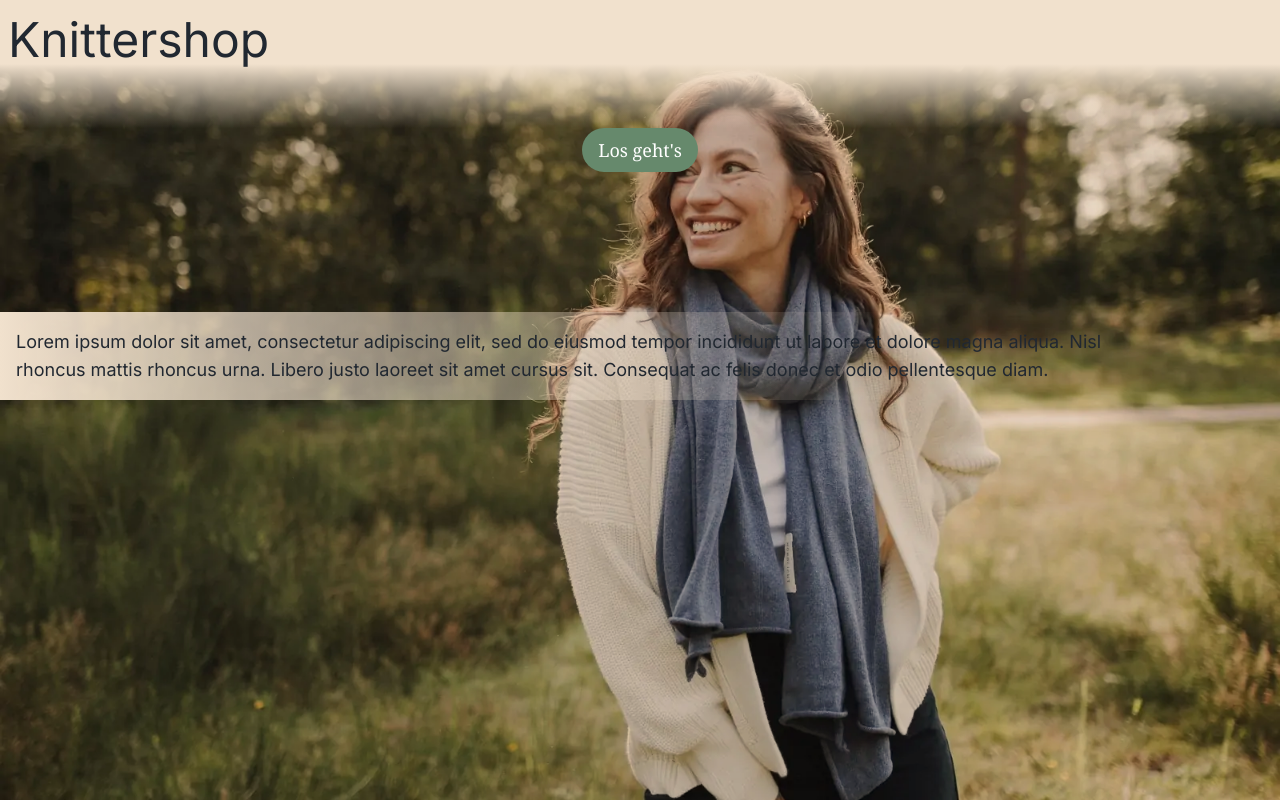
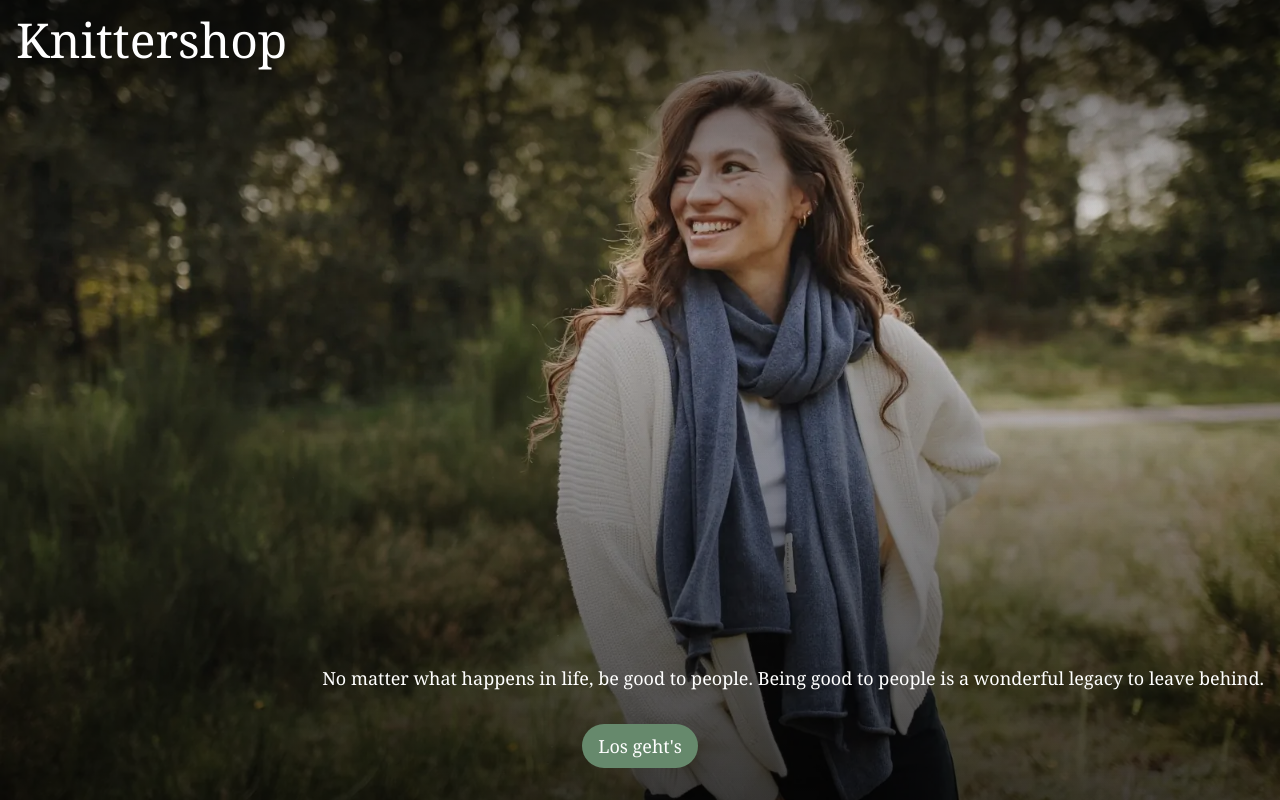
Before and after one commit to leonkappes/knittershop, a Next.js app: page / in a window 1280 px wide. Built offline with nearby package versions, Linux system fonts and the light colour scheme.

Commit message:
Fix startpage alignment

```diff
--- a/src/components/Default/Hero.tsx
+++ b/src/components/Default/Hero.tsx
@@ -7,14 +7,14 @@ export default function Hero({hrefAttribute = '#'}) {
     // TODO: Fix Client and Server Click Handeling
 
     return (
-        <div className="h-screen overflow-hidden">
-            <div className="bg-background w-full h-screen absolute -z-10">
-                <Image src={HeroImage} alt={""} className="w-full h-full object-cover absolute mix-blend-multiply"/>
+        <div className="h-screen overflow-hidden flex flex-col alig">
+            <div className="bg-gradient-to-b from-neutral-800 via-30% via-neutral-500 to-100% to-neutral-800 w-full h-screen absolute -z-10">
+                <Image src={HeroImage} alt={""} className="w-full h-full object-cover absolute mix-blend-overlay"/>
             </div>
-            <p className="text-5xl text-primary px-2 pt-4 bg-gradient-to-b from-background from-50% to-transparent h-32">Knittershop</p>
+            <p className="text-5xl text-white m-4 font-serif">Knittershop</p>
 
-            <div className="flex fixed bottom-1/2 items-center">
-                <p className="text-lg text-primary w-full bg-gradient-to-r from-background to-transparent to-70% p-4 pr-32">Lorem ipsum dolor sit amet, consectetur adipiscing elit, sed do eiusmod tempor incididunt ut labore et dolore magna aliqua. Nisl rhoncus mattis rhoncus urna. Libero justo laoreet sit amet cursus sit. Consequat ac felis donec et odio pellentesque diam.</p>
+            <div className="flex flex-1 items-end self-end mb-4">
+                <p className="text-lg text-white w-full m-4 font-serif">No matter what happens in life, be good to people. Being good to people is a wonderful legacy to leave behind.</p>
             </div>
 
 
```
